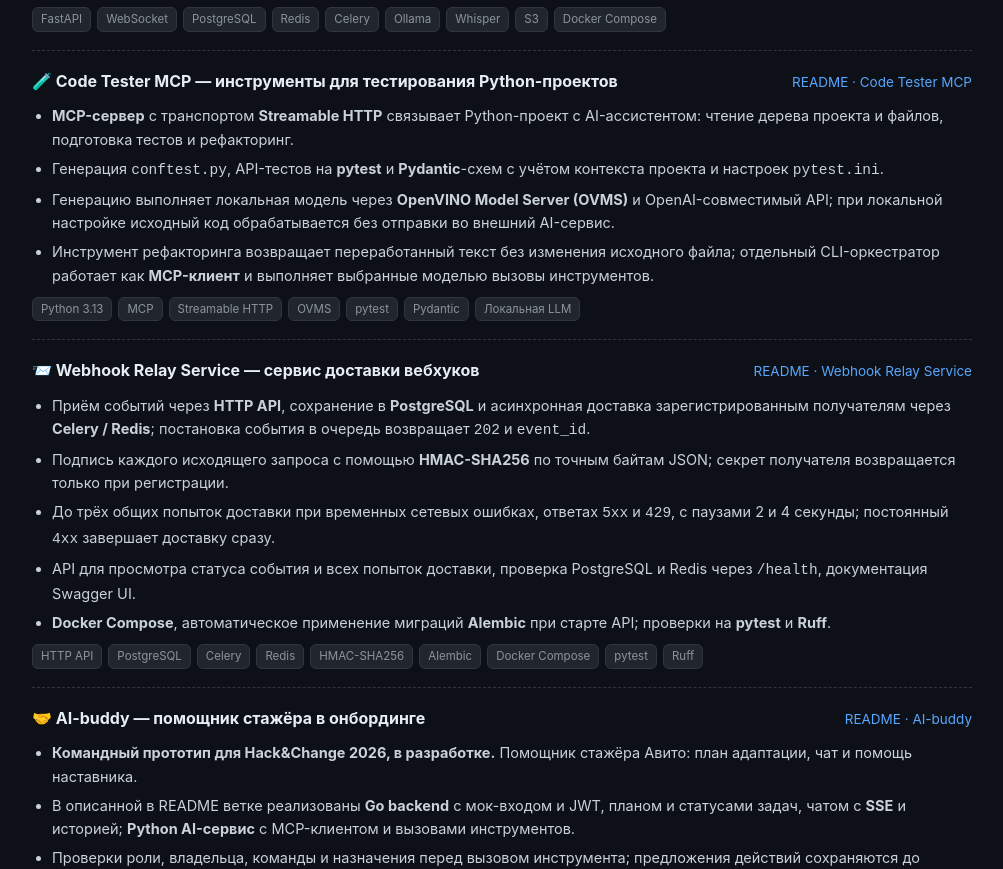
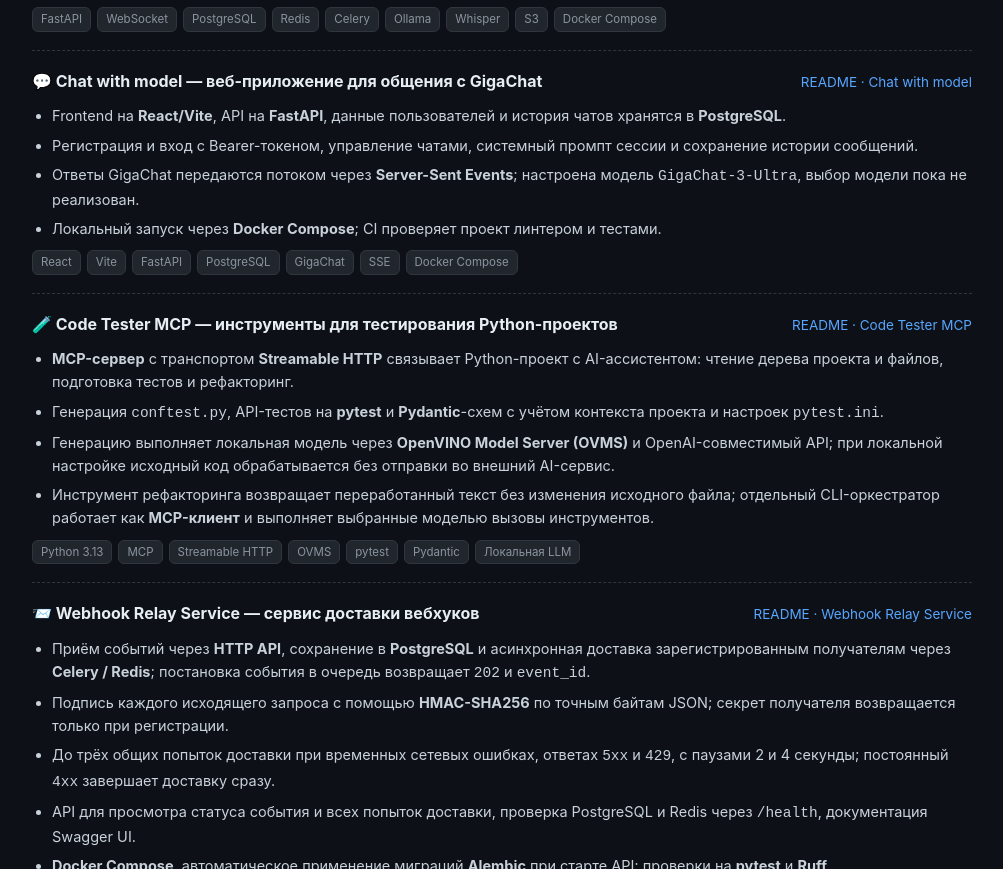
Before and after one commit to Chernov2312/portfolio, a plain HTML site: page index.html in a window 1280 px wide. Shown: the part 1569-2438 px from the top of the page, without its empty margins (138-1141 px from the left). Drawn offline with Linux system fonts and the light colour scheme.

Commit message:
Add Chat with model to portfolio
Co-authored-by: Copilot <223556219+Copilot@users.noreply.github.com>

```diff
--- a/index.html
+++ b/index.html
@@ -255,6 +255,24 @@
 
     <div class="item">
       <div class="item-head">
+        <div class="item-title">💬 Chat with model — веб-приложение для общения с GigaChat</div>
+        <div class="item-sub"><a href="chat_with_model.md">README · Chat with model</a></div>
+      </div>
+      <ul>
+        <li>Frontend на <strong>React/Vite</strong>, API на <strong>FastAPI</strong>, данные пользователей и история чатов хранятся в <strong>PostgreSQL</strong>.</li>
+        <li>Регистрация и вход с Bearer-токеном, управление чатами, системный промпт сессии и сохранение истории сообщений.</li>
+        <li>Ответы GigaChat передаются потоком через <strong>Server-Sent Events</strong>; настроена модель <code>GigaChat-3-Ultra</code>, выбор модели пока не реализован.</li>
+        <li>Локальный запуск через <strong>Docker Compose</strong>; CI проверяет проект линтером и тестами.</li>
+      </ul>
+      <div class="tags">
+        <span class="tag">React</span><span class="tag">Vite</span><span class="tag">FastAPI</span>
+        <span class="tag">PostgreSQL</span><span class="tag">GigaChat</span><span class="tag">SSE</span>
+        <span class="tag">Docker Compose</span>
+      </div>
+    </div>
+
+    <div class="item">
+      <div class="item-head">
         <div class="item-title">🧪 Code Tester MCP — инструменты для тестирования Python-проектов</div>
         <div class="item-sub"><a href="code_tester.md">README · Code Tester MCP</a></div>
       </div>
```
Also changed, not shown: 1 other file.
